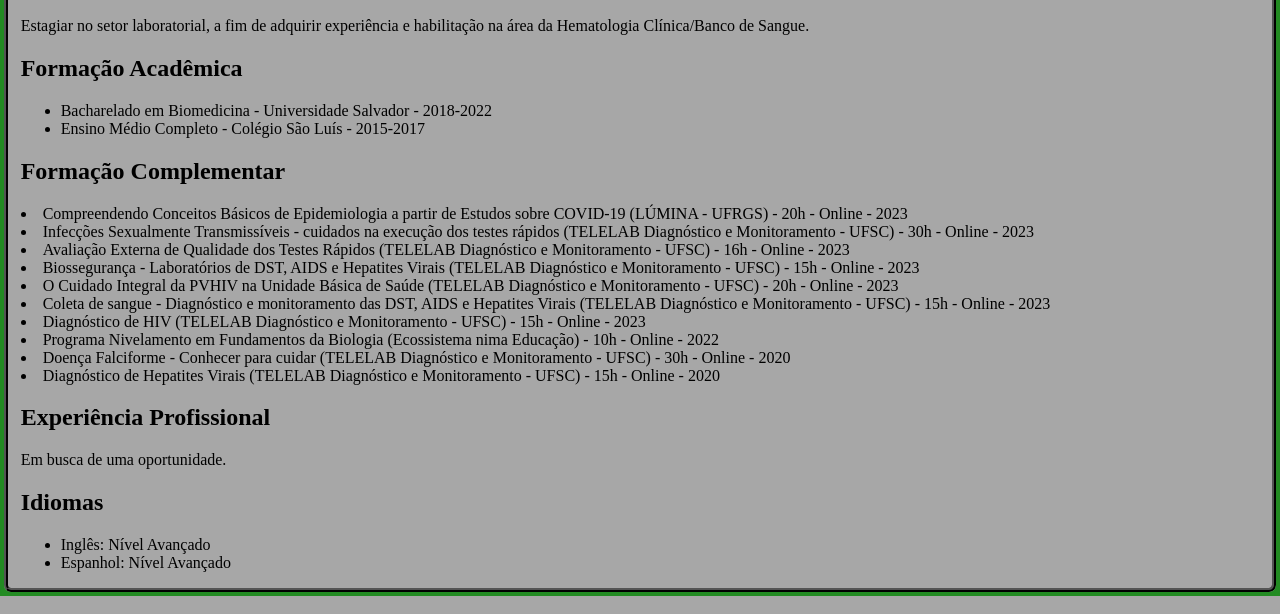
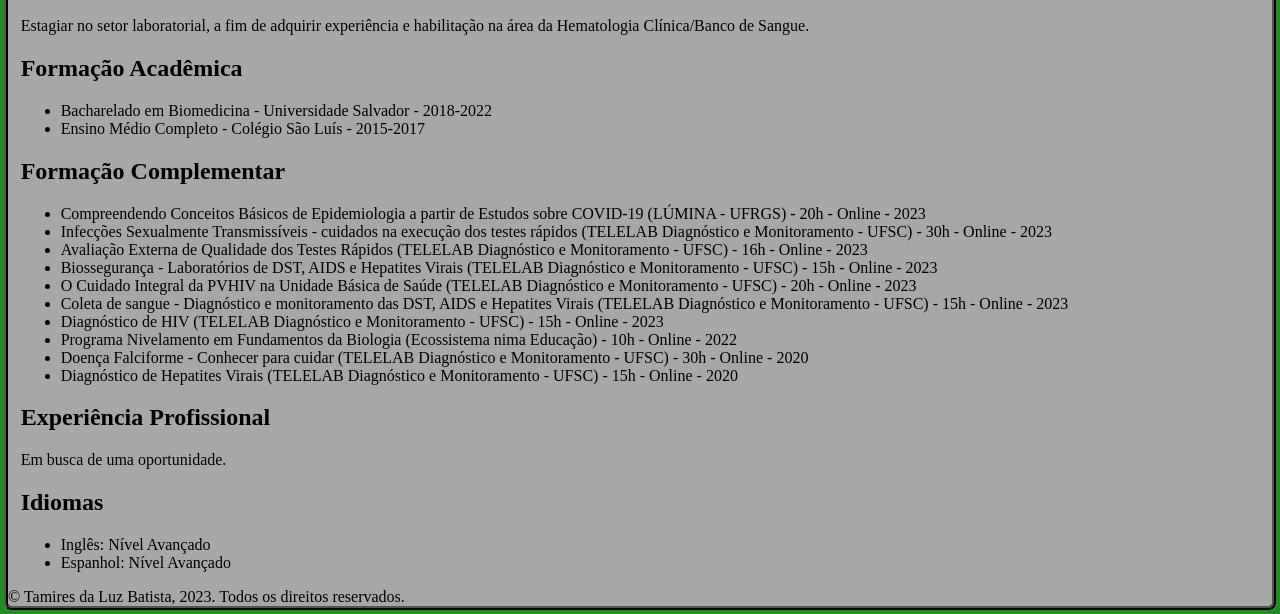
Before and after one commit to Ey1902/curriculoHtml, a plain HTML site: page index.html in a window 1280 px wide. Shown: the part 244-858 px from the top of the page. Drawn offline with Linux system fonts and the light colour scheme.

Commit message:
Update index.html

```diff
--- a/index.html
+++ b/index.html
@@ -43,6 +43,7 @@
                 <li>Ensino Médio Completo - Colégio São Luís - 2015-2017</li>
             </ul>
         <h2>Formação Complementar</h2>
+            <ul>
                 <li>Compreendendo Conceitos Básicos de Epidemiologia a partir de Estudos sobre COVID-19 (LÚMINA - UFRGS) - 20h - Online - 2023</li>
                 <li>Infecções Sexualmente Transmissíveis - cuidados na execução dos testes rápidos (TELELAB Diagnóstico e Monitoramento - UFSC) - 30h - Online - 2023</li>
                 <li>Avaliação Externa de Qualidade dos Testes Rápidos (TELELAB Diagnóstico e Monitoramento - UFSC) - 16h - Online - 2023</li>
@@ -53,6 +54,7 @@
                 <li>Programa Nivelamento em Fundamentos da Biologia (Ecossistema  nima Educação) - 10h - Online - 2022</li>
                 <li>Doença Falciforme - Conhecer para cuidar (TELELAB Diagnóstico e Monitoramento - UFSC) - 30h - Online - 2020</li>
                 <li>Diagnóstico de Hepatites Virais (TELELAB Diagnóstico e Monitoramento - UFSC) - 15h - Online - 2020</li>
+            </ul>
         <h2>Experiência Profissional</h2>
             <p>Em busca de uma oportunidade.</p>
         <h2>Idiomas</h2>
@@ -61,5 +63,10 @@
                 <li>Espanhol: Nível Avançado</li>
             </ul>
     </section>
+    <footer>
+        <span>
+            &copy; Tamires da Luz Batista, 2023. Todos os direitos reservados.
+        </span>
+    </footer>
 </body>
 </html>
```
Lines whose indentation alone changed are shown as unchanged.
